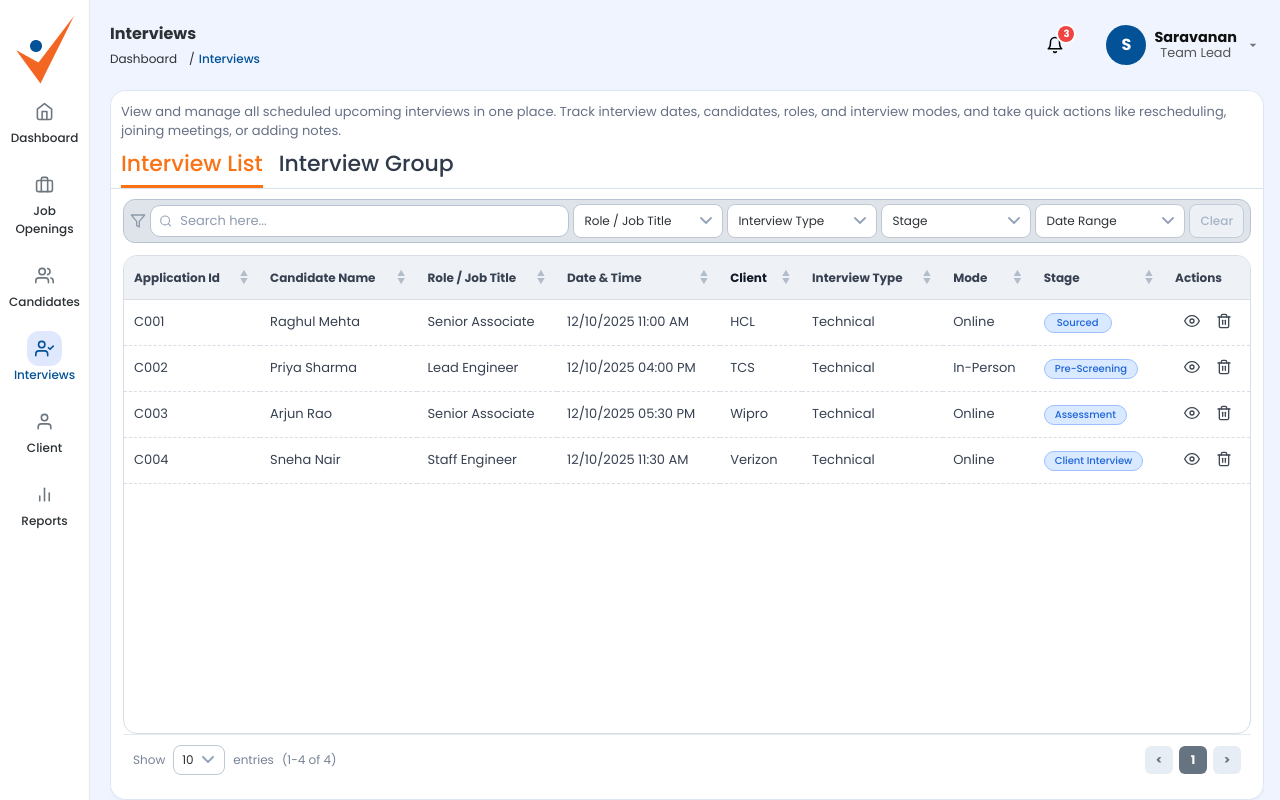
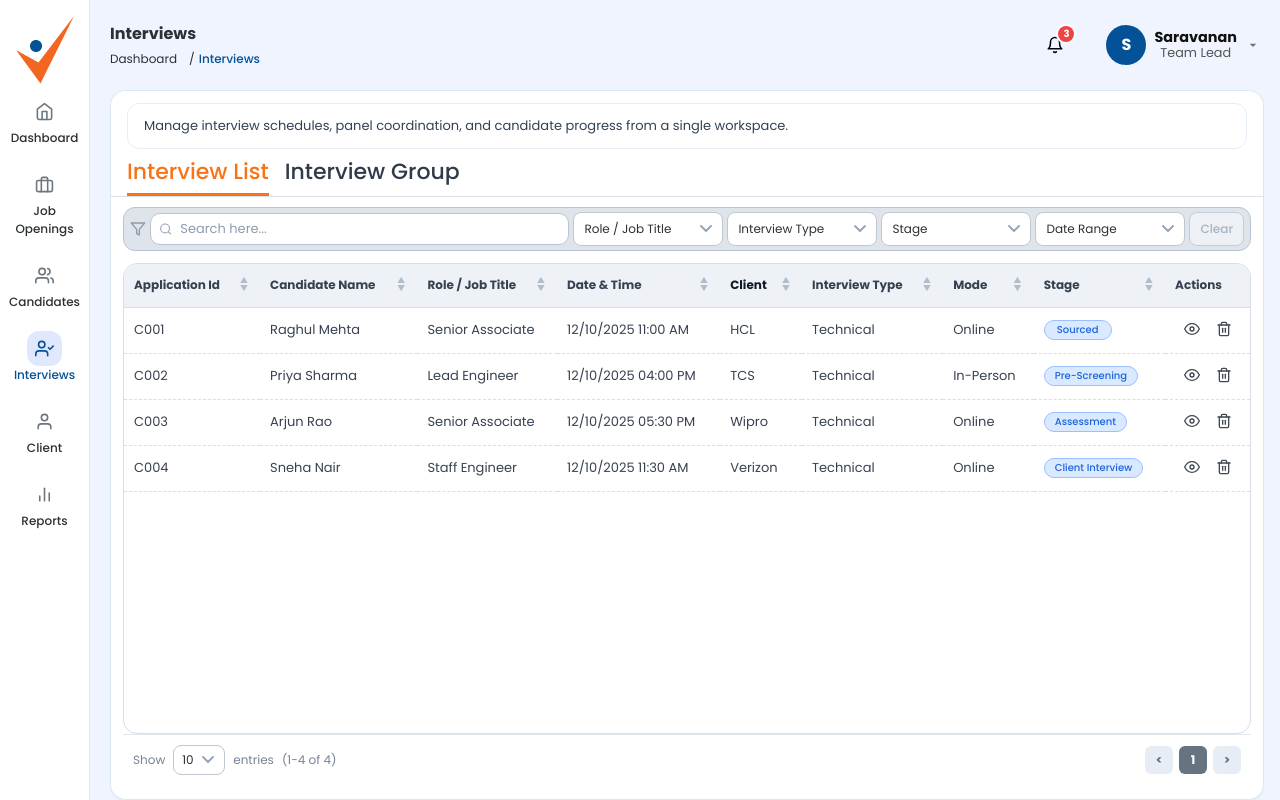
Before and after one commit to HRITHIK-MH/Arrows_Frontend, a React (Vite) app: page /interviews in a window 1280 px wide. Built offline with nearby package versions, Linux system fonts and the light colour scheme.

Commit message:
Content Change

```diff
--- a/src/pages/interviews/Interviews.jsx
+++ b/src/pages/interviews/Interviews.jsx
@@ -215,6 +215,27 @@ export default function Interviews() {
     promptPlaceholder: "",
   });
   const mapDropdownRef = React.useRef(null);
+
+  const currentUserRole = React.useMemo(() => {
+    if (typeof window === "undefined") return "";
+    return String(window.localStorage.getItem("userRole") || "").trim().toLowerCase();
+  }, []);
+
+  const interviewsPageDescription = React.useMemo(() => {
+    if (activeTab === "group") {
+      return "Organize interview panels by skill group, assign interviewers, and manage round-wise evaluations efficiently.";
+    }
+
+    if (currentUserRole === "recruiter") {
+      return "Schedule, track, and manage interviews with quick access to candidates, panels, stages, and actions.";
+    }
+
+    if (currentUserRole === "accountmanager" || currentUserRole === "manager" || currentUserRole === "management") {
+      return "Manage interview schedules, panel coordination, and candidate progress from a single workspace.";
+    }
+
+    return "Manage interview schedules, panel coordination, and candidate progress from a single workspace.";
+  }, [activeTab, currentUserRole]);
 
   // Sample groups data
   const [groups, setGroups] = React.useState([
@@ -1471,9 +1492,7 @@ export default function Interviews() {
       <div className={styles.card}>
         <div className={styles.infoBox}>
           <p className={styles.pageDescription}>
-            View and manage all scheduled upcoming interviews in one place. Track interview dates,
-            candidates, roles, and interview modes, and take quick actions like rescheduling,
-            joining meetings, or adding notes.
+            {interviewsPageDescription}
           </p>
 
           <div className={styles.tabs}>
--- a/src/pages/interviews/Interviews.module.scss
+++ b/src/pages/interviews/Interviews.module.scss
@@ -25,17 +25,20 @@
 }
 
 .infoBox {
-  padding: 12px 10px 0;
+  padding: 12px 16px 0;
   border-bottom: 1px solid #d9e1ea;
   background: #ffffff;
 }
 
 .pageDescription {
-  margin: 0;
+  margin: 0 0 10px;
   font-size: 13px;
-  line-height: 1.45;
-  color: #667085;
-  padding: 0 0 10px;
+  line-height: 1.5;
+  color: #334155;
+  padding: 12px 16px;
+  border: 1px solid #e5edf6;
+  border-radius: 12px;
+  background: #ffffff;
 }
 
 .tabs {
@@ -923,6 +926,8 @@
 
   .pageDescription {
     font-size: 12px;
+    padding: 10px 12px;
+    border-radius: 10px;
   }
 
   .tabs {
--- a/src/pages/job-openings/Candidates.jsx
+++ b/src/pages/job-openings/Candidates.jsx
@@ -305,6 +305,19 @@ export default function Candidates() {
   const [candidateFormKey, setCandidateFormKey] = React.useState(0);
   const mapDropdownRef = React.useRef(null);
   const addCandidateMenuRef = React.useRef(null);
+
+  const currentUserRole = React.useMemo(() => {
+    if (typeof window === "undefined") return "";
+    return String(window.localStorage.getItem("userRole") || "").trim().toLowerCase();
+  }, []);
+
+  const candidatesPageDescription = React.useMemo(() => {
+    if (currentUserRole === "recruiter") {
+      return "Manage candidates, review key profiles, and track hiring progress across every recruitment stage.";
+    }
+
+    return "Centralize candidate profiles and monitor recruitment progress from sourcing to final selection.";
+  }, [currentUserRole]);
 
   const generateNextCandidateId = React.useCallback(() => {
     const maxNumericId = submittedData.reduce((maxValue, item) => {
@@ -1659,8 +1672,7 @@ export default function Candidates() {
           <div className={styles.infoRow}>
             <div className={styles.infoContent}>
               <p className={styles.description}>
-                View and manage all applicants with key details like experience, education, and current company.
-                Track their progress through stages such as Added, Sourced, Pre-screening, and Assessment.
+                {candidatesPageDescription}
               </p>
               <div className={styles.legendRow}>
                 {[
--- a/src/pages/job-openings/Clients.jsx
+++ b/src/pages/job-openings/Clients.jsx
@@ -10,6 +10,23 @@ const CLIENT_DRAFT_STORAGE_KEY = "clients:add-draft:v1";
 const createClientDraftId = () => `draft-${Date.now()}-${Math.random().toString(36).slice(2, 8)}`;
 
 export default function Clients() {
+  const currentUserRole = React.useMemo(() => {
+    if (typeof window === "undefined") return "";
+    return String(window.localStorage.getItem("userRole") || "").trim().toLowerCase();
+  }, []);
+
+  const clientsPageDescription = React.useMemo(() => {
+    if (currentUserRole === "recruiter") {
+      return "Manage client accounts, monitor account ownership, engagement status, and coordination activity in one place.";
+    }
+
+    if (currentUserRole === "accountmanager" || currentUserRole === "manager" || currentUserRole === "management") {
+      return "Track client relationships, account ownership, and account activity with centralized visibility.";
+    }
+
+    return "Track client relationships, account ownership, and account activity with centralized visibility.";
+  }, [currentUserRole]);
+
   const [showClientForm, setShowClientForm] = React.useState(false);
   const [showDataTable, setShowDataTable] = React.useState(true);
   const [submittedData, setSubmittedData] = React.useState(() => loadClientRows());
@@ -497,9 +514,7 @@ export default function Clients() {
         {!showClientForm && (
           <div className={styles.infoRow}>
             <p className={styles.description}>
-              View and manage all client accounts in one place. Track contact details, assigned recruiters,
-              activation status, and engagement timelines to ensure smooth coordination and efficient client
-              management.
+              {clientsPageDescription}
             </p>
             <div ref={addClientMenuRef} className={styles.addClientMenuAnchor}>
               <div className={styles.addClientSplit}>
--- a/src/pages/job-openings/Clients.module.scss
+++ b/src/pages/job-openings/Clients.module.scss
@@ -44,15 +44,20 @@
   align-items: center;
   justify-content: space-between;
   gap: 16px;
-  padding: 12px 10px;
+  padding: 12px 16px;
   margin-bottom: 8px;
 }
 
 .description {
   margin: 0;
-  color: #6b7280;
+  color: #334155;
   font-size: 13px;
-  line-height: 1.45;
+  line-height: 1.5;
+  padding: 12px 16px;
+  border: 1px solid #e5edf6;
+  border-radius: 12px;
+  background: #ffffff;
+  flex: 1;
 }
 
 .addButton {
@@ -875,6 +880,12 @@
 
   .infoRow {
     align-items: stretch;
+    padding: 12px 12px 0;
+  }
+
+  .description {
+    padding: 10px 12px;
+    border-radius: 10px;
   }
 
   .addButton {
--- a/src/pages/job-openings/JobOpenings.jsx
+++ b/src/pages/job-openings/JobOpenings.jsx
@@ -208,6 +208,17 @@ export default function JobOpenings({ createMode = false }) {
     if (typeof window === "undefined") return "";
     return String(window.localStorage.getItem("userRole") || "").toLowerCase();
   }, []);
+  const jobOpeningsPageDescription = React.useMemo(() => {
+    if (currentUserRole === "recruiter") {
+      return "Manage job openings, track application progress, and monitor hiring requirements efficiently.";
+    }
+
+    if (currentUserRole === "accountmanager" || currentUserRole === "manager" || currentUserRole === "management") {
+      return "Centralize hiring demands, application pipelines, and recruitment progress across all openings.";
+    }
+
+    return "Centralize hiring demands, application pipelines, and recruitment progress across all openings.";
+  }, [currentUserRole]);
   const isRecruiter = currentUserRole === "recruiter";
   const [showJobOpeningForm, setShowJobOpeningForm] = React.useState(false);
   const [showDataTable, setShowDataTable] = React.useState(true);
@@ -1138,9 +1149,7 @@ export default function JobOpenings({ createMode = false }) {
         {!showJobOpeningForm && (
           <div className={styles.infoRow}>
             <p className={styles.description}>
-              View all current job openings along with essential information like job title, department,
-              location, required experience, and application status. Quickly track how many candidates
-              have applied and manage each opening efficiently.
+              {jobOpeningsPageDescription}
             </p>
             {!isRecruiter && (
               <div ref={addJobOpeningMenuRef} className={styles.createJobMenuAnchor}>
```
Also changed, not shown: src/utils/generateJD.js (added, +41 -0 lines).
